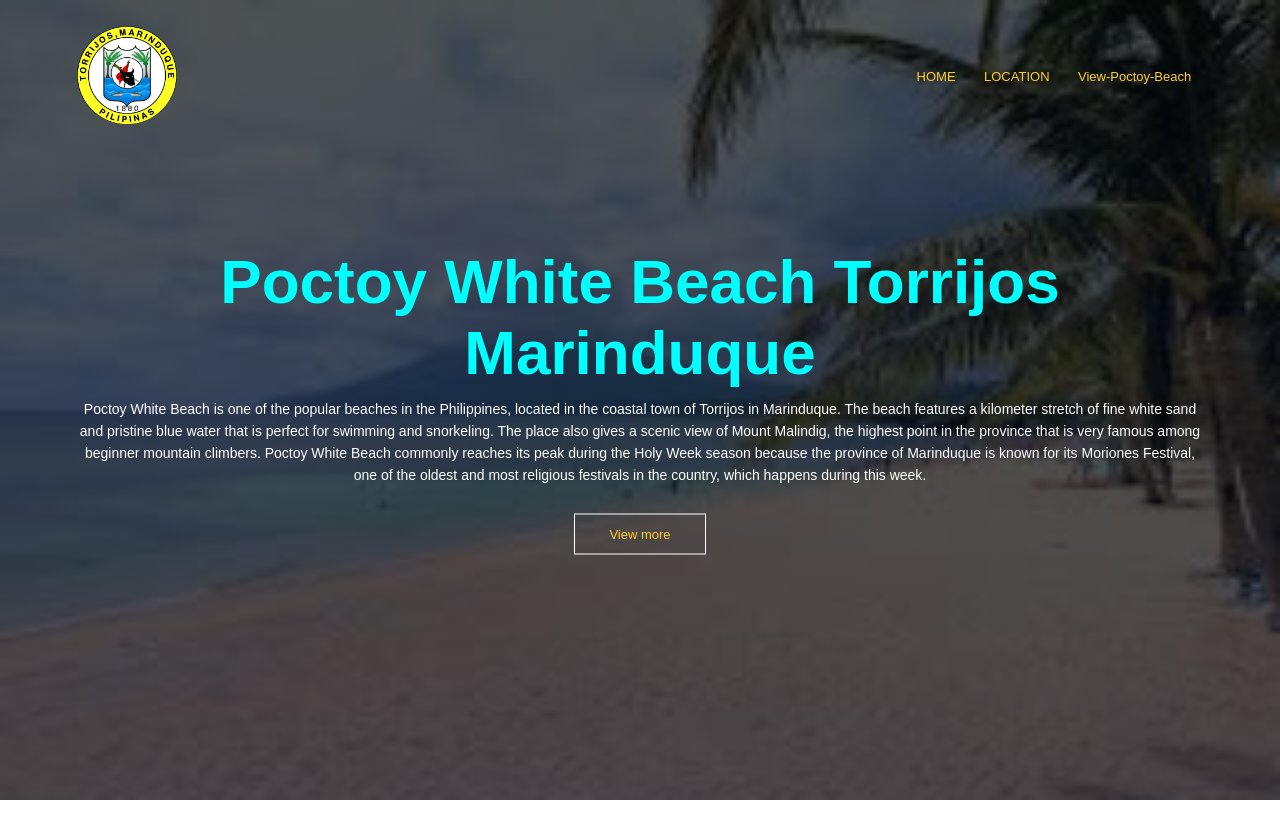
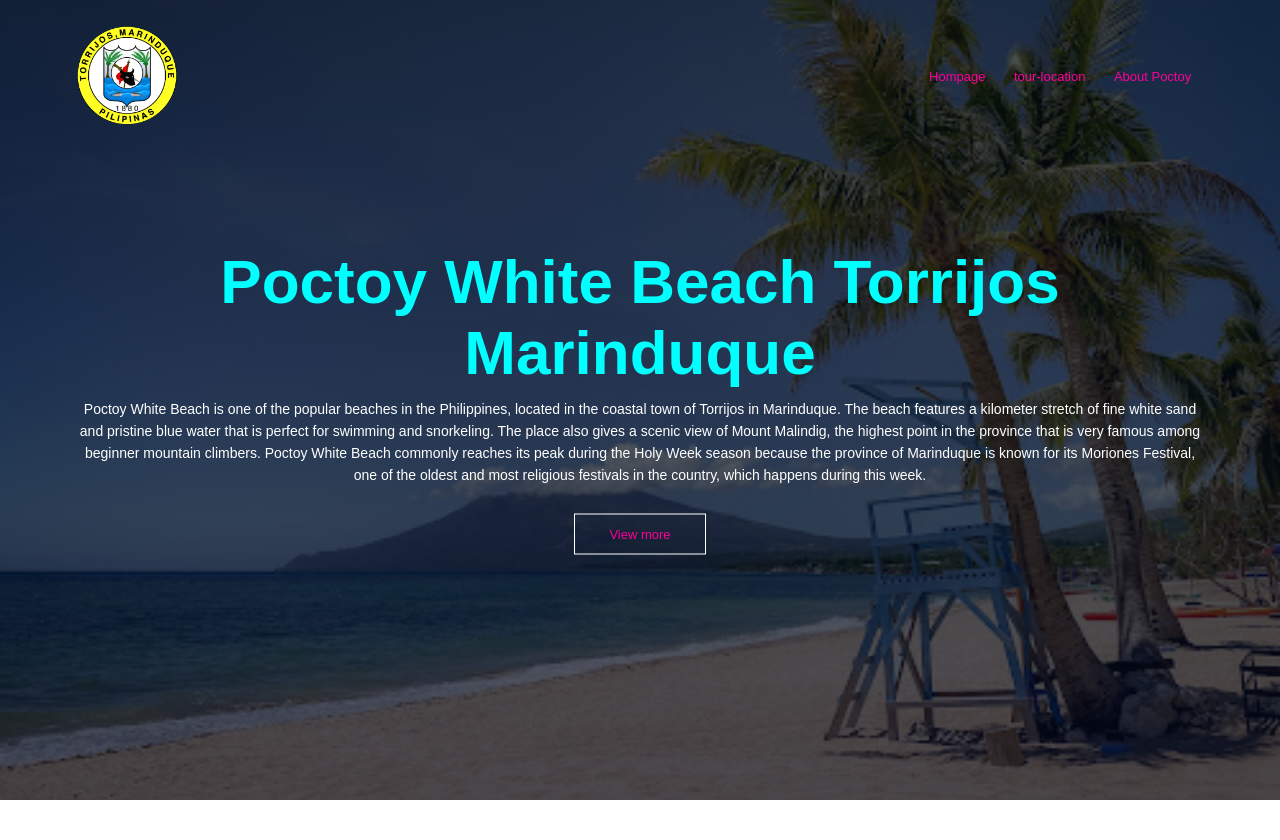
Before and after one commit to Jenicamendoza23/mendoza_ricafrente_IT2E_finalproject_Sentro_ng_Pilipinas, a PHP site: page / in a window 1280 px wide. Shown: the top 840 px of the page. Run offline with PHP 8.4, Linux system fonts and the light colour scheme; some web fonts are replaced.

Commit message:
files has been added

```diff
--- a/index.php
+++ b/index.php
@@ -15,9 +15,9 @@
           	  <div class="nav-links" id="navLinks">
                 <i class="fa fa-times" onclick="hideMenu()"></i>
                    <ul>
-                   	  <li><a href="index.php">HOME</a></li>
-                   	  <li><a href="location.php">LOCATION</a></li>
-                      <li><a href="tour.php"> View-Poctoy-Beach</a></li>
+                   	  <li><a href="index.php">Hompage</a></li>
+                   	  <li><a href="location.php">tour-location</a></li>
+                      <li><a href="tour.php"> About Poctoy</a></li>
                    </ul>
               </div>
               <i class="fa fa-bars" onclick="showMenu()"></i>
--- a/location.php
+++ b/location.php
@@ -15,9 +15,9 @@
           	  <div class="nav-links" id="navLinks">
                 <i class="fa fa-times" onclick="hideMenu()"></i>
                    <ul>
-                      <li><a href="index.php">HOME</a></li>
-                      <li><a href="location.php">LOCATION</a></li>
-                      <li><a href="tour.php"> View-Poctoy-Beach</a></li>
+                      <li><a href="index.php">Hompage</a></li>
+                      <li><a href="location.php">tour-location</a></li>
+                      <li><a href="tour.php"> About Poctoy</a></li>
                    </ul>
               </div>
               <i class="fa fa-bars" onclick="showMenu()"></i>
--- a/style.css
+++ b/style.css
@@ -16,7 +16,7 @@
 
 /***** tour page *****/
 .header-tour{
-    background-color: deepskyblue;
+    background-color: cadetblue;
     background-size: cover;
     position: static;
 }
@@ -25,7 +25,7 @@
 
 /***** location page *****/
 .header-location{
-    background-color: deepskyblue;
+    background-color: cadetblue;
     background-size: cover;
     position: static;
 }
@@ -51,7 +51,7 @@ nav img{
      position: relative;
 }
 .nav-links ul li a{
-	color: #ffce30;
+	color: #fe019a;
 	text-decoration: none;
 	font-size: 13px;
 }
@@ -87,7 +87,7 @@ nav img{
 .hero-btn{
 	display: inline-block;
 	text-decoration: none;
-	color: #ffce30;
+	color: #fe019a;
 	border: 1px solid #fff;
 	padding:  12px 34px;
 	font-size: 13px;
@@ -218,7 +218,7 @@ h3{
 .sub-header{
     min-height: 100vh;
     width: 100%;
-    background-image:  linear-gradient(rgba(4,9,10,0.7),rgba(4,9,30,0.7)),url(Images/poctoyhome.jpg);
+    background-image:  linear-gradient(rgba(4,9,10,0.7),rgba(4,9,30,0.7)),url(Images/poctoybanner.png);
     background-position: center;
     background-size: cover;
     position: relative;
--- a/tour.php
+++ b/tour.php
@@ -15,9 +15,9 @@
           	  <div class="nav-links" id="navLinks">
                 <i class="fa fa-times" onclick="hideMenu()"></i>
                    <ul>
-                      <li><a href="index.php">HOME</a></li>
-                      <li><a href="location.php">LOCATION</a></li>
-                      <li><a href="tour.php"> View-Poctoy-Beach</a></li>
+                      <li><a href="index.php">Hompage</a></li>
+                      <li><a href="location.php">tour-location</a></li>
+                      <li><a href="tour.php"> About Poctoy</a></li>
                    </ul>
               </div>
               <i class="fa fa-bars" onclick="showMenu()"></i>
```
Also changed, not shown: Images/poctoyhome.jpg.
